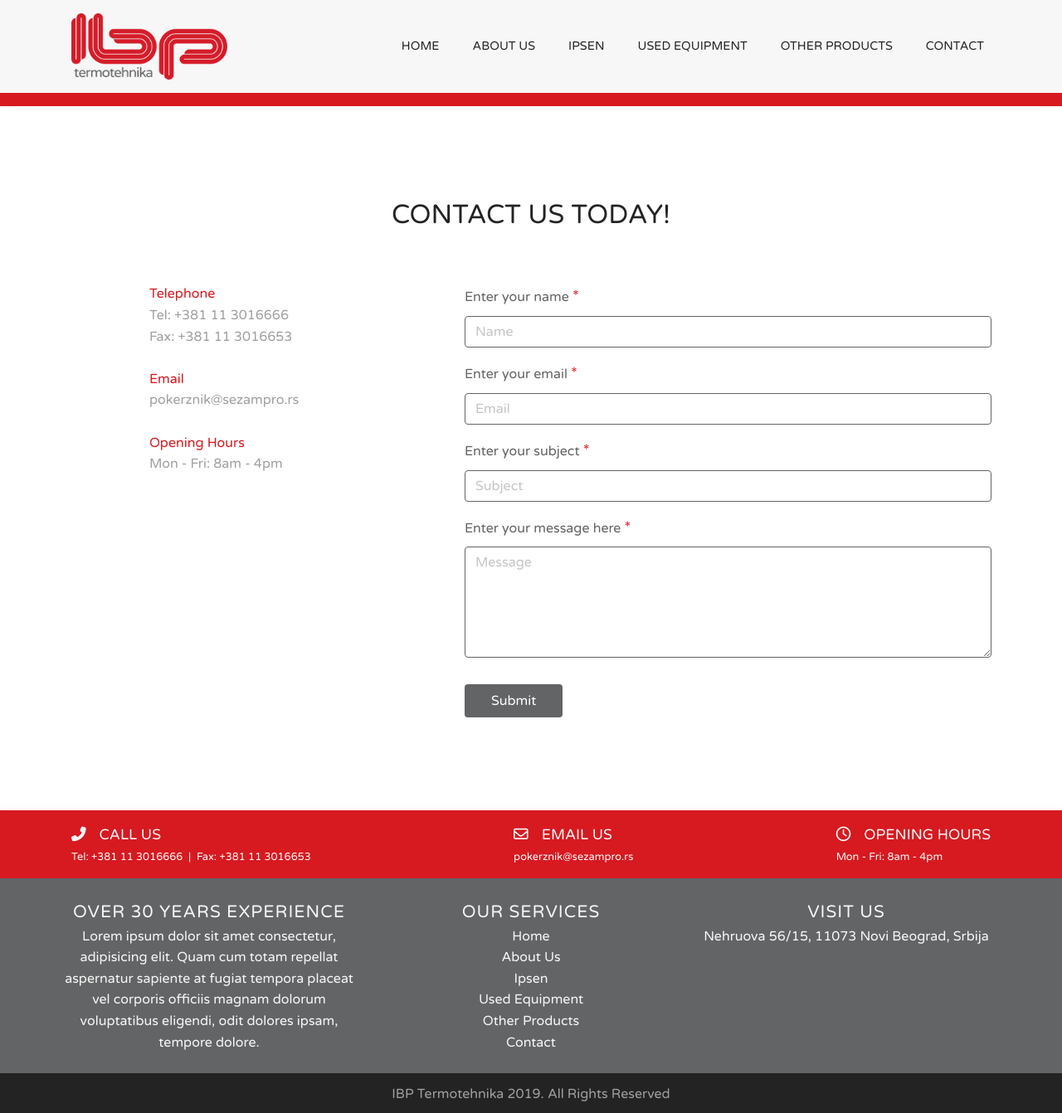
After one commit to nikoladjordjevic10/ipsen, a PHP site: page /contact.php in a window 1280 px wide. The commit adds this page. Shown: the whole page at 83% size. Run offline with PHP 8.4, Linux system fonts and the light colour scheme; some libraries are stand-ins or nearby versions.

Commit message:
Completes contact page and minor adjustments to styling

```diff
--- /dev/null
+++ b/contact.php
@@ -0,0 +1,50 @@
+<?php include 'shared/header.php'; ?>
+<?php include 'shared/hiddenSidebar.php'; ?>
+
+<div class="content">
+  <div class="stripe"></div>
+  <h2>Contact us today!</h2>
+  <div class="contactForm">
+    <div class="container">
+      <div class="row">
+
+        <div class="info offset-md-1 col-12 col-md-3 order-2 order-md-1">
+          <p class="heading">Telephone</p>
+          <p>Tel: +381 11 3016666</p>
+          <p>Fax: +381 11 3016653</p>
+          <p>&nbsp;</p>
+          <p class="heading">Email</p>
+          <p><a href="#">pokerznik@sezampro.rs</a></p>
+          <p>&nbsp;</p>
+          <p class="heading">Opening Hours</p>
+          <p>Mon - Fri: 8am - 4pm</p>
+        </div>
+
+        <div class="fields offset-md-1 col-12 col-md-7 order-1 order-md-2">
+          <form action="<?php echo $_SERVER['PHP_SELF'];?>" method="POST">
+            <div class="form-group">
+              <label for="name">Enter your name <span class="required">*</span></label>
+              <input type="text" class="form-control" id="name" aria-describedby="emailHelp" placeholder="Name" required>
+            </div>
+            <div class="form-group">
+              <label for="email">Enter your email <span class="required">*</span></label>
+              <input type="email" class="form-control" id="email" aria-describedby="emailHelp" placeholder="Email" required>
+            </div>
+            <div class="form-group">
+              <label for="subject">Enter your subject <span class="required">*</span></label>
+              <input type="subject" class="form-control" id="subject" aria-describedby="emailHelp" placeholder="Subject" required>
+            </div>
+            <div class="form-group">
+              <label for="message">Enter your message here <span class="required">*</label>
+              <textarea class="form-control" id="message" rows="5" required placeholder="Message"></textarea>
+            </div>
+            <button type="submit" class="btn btn-primary">Submit</button>
+          </form>
+        </div>
+
+      </div>
+    </div>
+  </div>
+</div>
+
+<?php include 'shared/footer.php'; ?>
--- a/css/style.scss
+++ b/css/style.scss
@@ -10,6 +10,18 @@ body, html {
   line-height: 1.6;
   color: $light-grey;
   height: 100%;
+  overflow-x: scroll;
+}
+
+p, ul, li {
+  margin: 0;
+  padding: 0;
+}
+
+a {
+  &:hover {
+  text-decoration: none;
+  }
 }
 
 // HEADER Styling
@@ -157,6 +169,20 @@ header {
 // M A I N  C O N T E N T
 // Hero Image Styling
 
+.content {
+
+  // overflow: hidden;
+  animation: 1.5s ease forwards slideFromRight;
+}
+
+@keyframes slideFromRight {
+  0% {
+    transform: translateX(100%);
+  }
+  100% {
+    transform: translateX(0);
+  }
+}
 .heroImage {
   background-image: url('../images/background-black.jpg');
   min-height: 100%;
@@ -278,3 +304,71 @@ header {
     }
   }
 }
+
+// C O N T A C T   P A G E
+
+.stripe {
+  min-height: 1rem;
+  width: 100%;
+  background-color: $red;
+}
+
+h2 {
+  text-align: center;
+  text-transform: uppercase;
+  color: $dark-grey;
+  margin-top: 7rem;
+  margin-bottom: 4rem;
+}
+
+.contactForm .info {
+  p.heading {
+    color: $red;
+  }
+  a {
+    color: $light-grey;
+    transition: color 0.25s ease;
+    &:hover {
+      color: $dark-grey;
+      transition: color 0.25s ease;
+    }
+  }
+}
+
+.contactForm .fields {
+  .required {
+    color: $red;
+    font-size: 1.2rem;
+  }
+  label {
+    color: $grey;
+  }
+  ::placeholder, textarea ::placeholder {
+    color: $light-grey;
+    opacity: 0.6;
+  }
+  .form-control, .form-control textarea {
+    border-color: $grey;
+    &:focus {
+    border-color: $grey;
+    box-shadow: 0 0 0 0.1rem rgba(161,159,159,0.8);
+    }
+  }
+  button.btn.btn-primary {
+    background-color: $grey;
+    margin-bottom: 7rem;
+    margin-top: 1rem;
+    border: none;
+    padding: 0.5rem 2rem 0.5rem 2rem;
+    &:hover {
+      background-color: $light-grey;
+    }
+  }
+}
+
+@media (max-width: 768px){
+  .contactForm .fields button.btn.btn-primary, .contactForm .info {
+    margin-bottom: 3rem;
+  }
+
+}
--- a/shared/header.php
+++ b/shared/header.php
@@ -20,12 +20,12 @@
           <a href="#"><img src="images/logo.png" alt="logo"></a>
         </div>
         <nav class="nav align-items-center d-flex flex-column flex-lg-row py-3">
-          <a class="nav-link" href="#">Home</a>
+          <a class="nav-link" href="index.php">Home</a>
           <a class="nav-link" href="#">About Us</a>
           <a class="nav-link" href="#">Ipsen</a>
           <a class="nav-link" href="#">Used Equipment</a>
           <a class="nav-link" href="#">Other Products</a>
-          <a class="nav-link" href="#">Contact</a>
+          <a class="nav-link" href="contact.php">Contact</a>
         </nav>
       </div>
     </div>
--- a/shared/hiddenSidebar.php
+++ b/shared/hiddenSidebar.php
@@ -1,10 +1,10 @@
 <div class="hiddenSidebar">
   <nav class="nav flex-column">
-    <a class="nav-link" href="#">Home</a>
+    <a class="nav-link" href="index.php">Home</a>
     <a class="nav-link" href="#">About Us</a>
     <a class="nav-link" href="#">Ipsen</a>
     <a class="nav-link" href="#">Used Equipment</a>
     <a class="nav-link" href="#">Other Products</a>
-    <a class="nav-link" href="#">Contact</a>
+    <a class="nav-link" href="contact.php">Contact</a>
   </nav>
 </div>
```
Also changed, not shown: index.php (+4 -4 lines), css/style.min.css.
